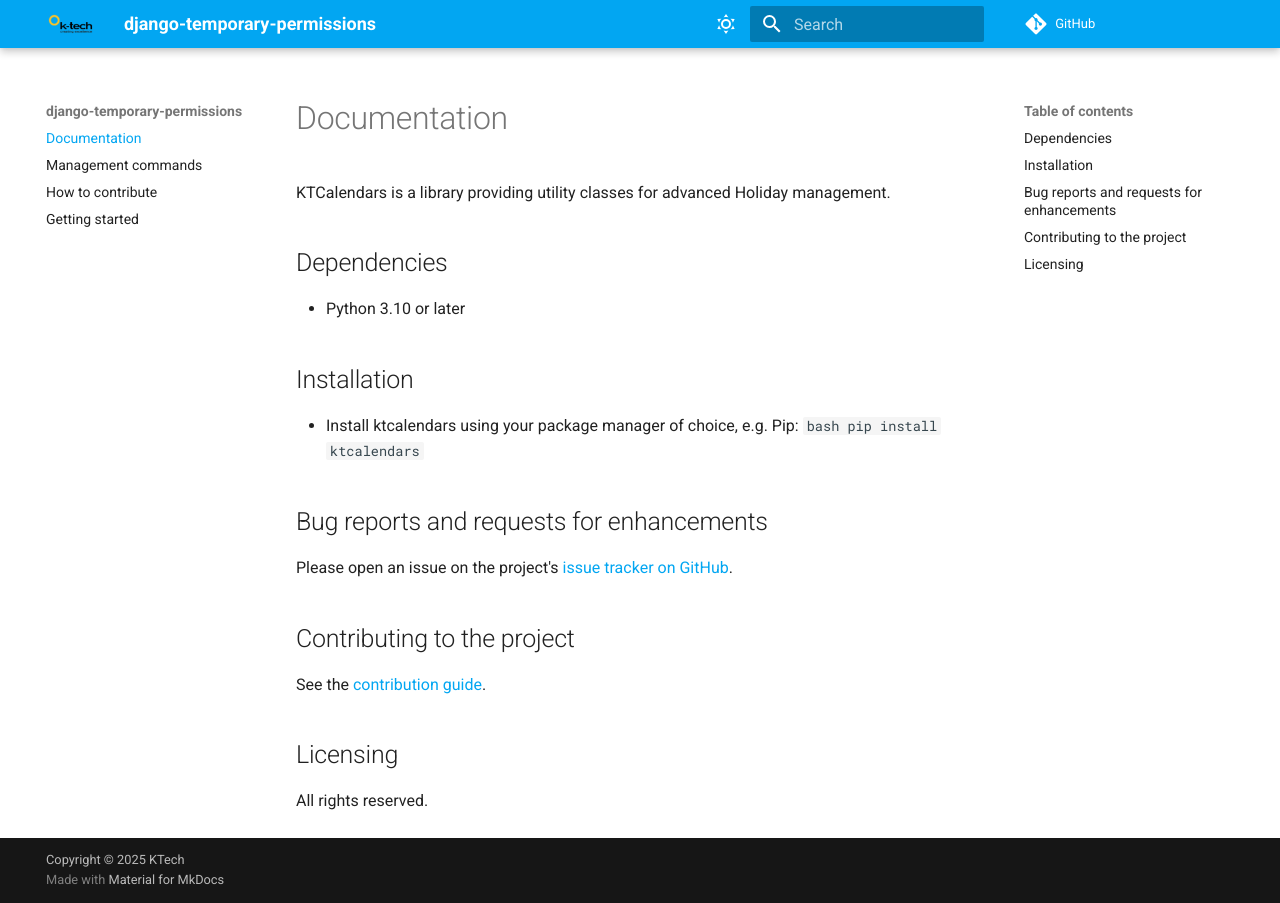
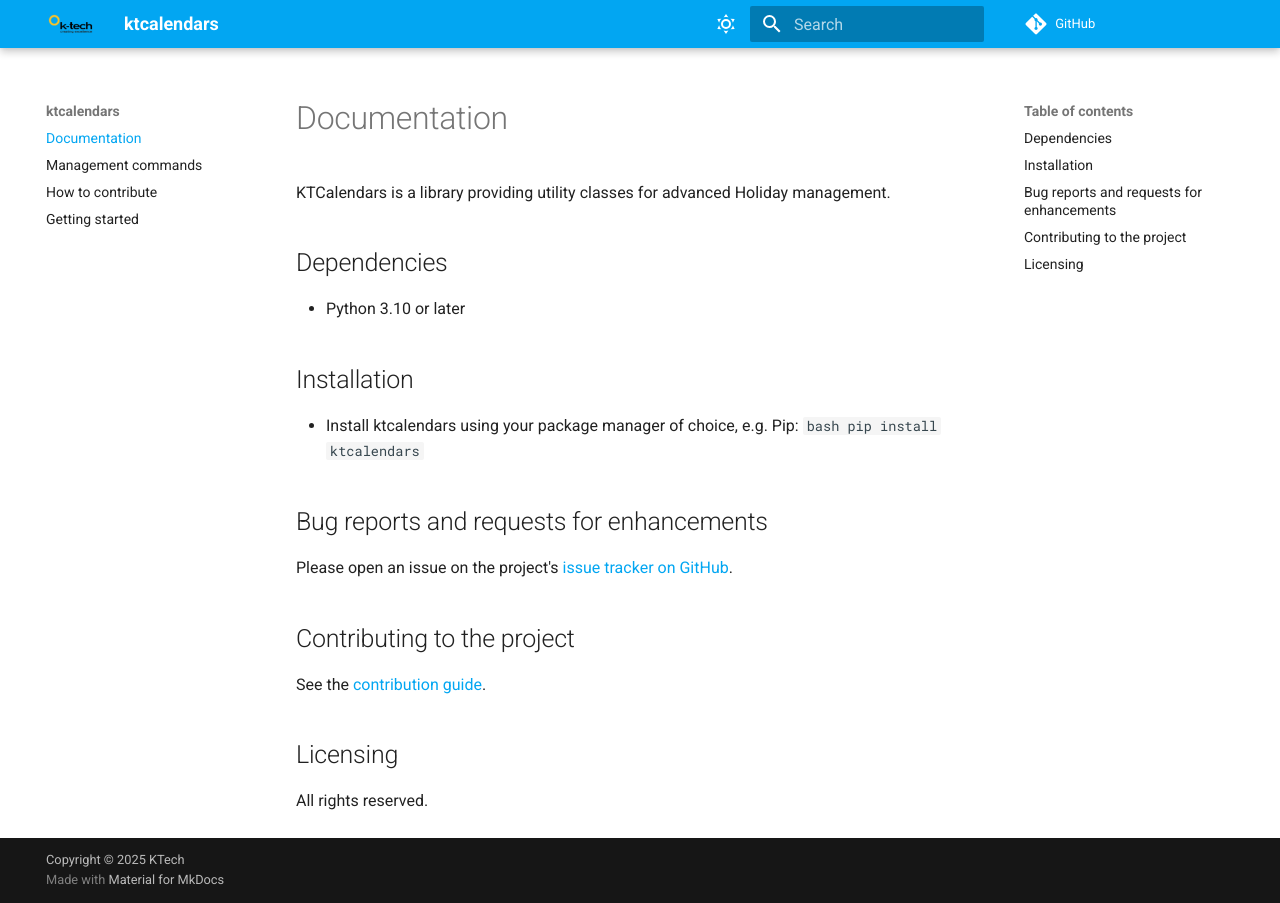
Before and after one commit to k-tech-italy/ktcalendars, an MkDocs documentation site: the page built from docs/src/index.md, in a window 1280 px wide. Built offline with MkDocs 1.6.1 and Material for MkDocs 9.7.7, drawn with Linux system fonts in a browser that asks for light colours; comment, search, counter and statistics services are not loaded.

Commit message:
Fixed typos

```diff
--- a/README.md
+++ b/README.md
@@ -1,4 +1,4 @@
-# django-temporary-permissions
+# KTcalendars
 
 <!--
 [![Test](https://github.com/k-tech-italy/ktcalendars/actions/workflows/test.yml/badge.svg)](https://github.com/k-tech-italy/ktcalendars/actions/workflows/test.yml)
--- a/mkdocs.yml
+++ b/mkdocs.yml
@@ -6,7 +6,7 @@ repo_url: https://github.com/k-tech-italy/ktcalendars
 site_author: KTech
 site_description: ""
 site_dir: ./~build/docs
-site_name: django-temporary-permissions
+site_name: ktcalendars
 site_url: https://k-tech-italy.github.io/k-tech-italy/ktcalendars/
 strict: false
 
```
